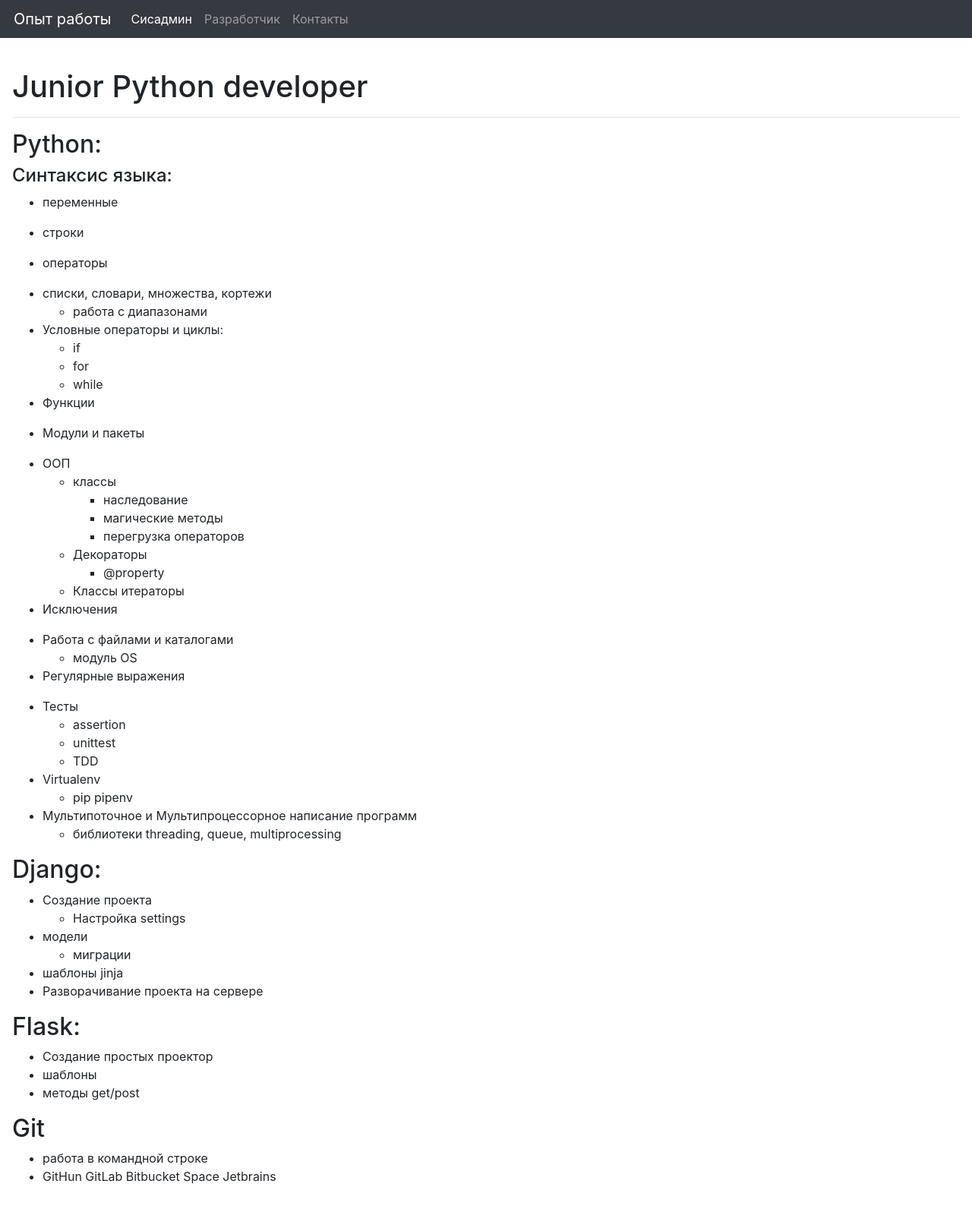
After one commit to Hazzari/aleksan_site_project, a Django app: page /developer/ in a window 1280 px wide. The commit adds this page. Shown: the whole page at 76% size. Run offline with Django 3.2, Linux system fonts and the light colour scheme; some libraries are stand-ins or nearby versions.

Commit message:
Добавил 3 страницы в шаблоны

```diff
--- a/homepage/urls.py
+++ b/homepage/urls.py
@@ -1,11 +1,15 @@
 from django.urls import path
+from django.conf.urls import url, include
+
 from . import views
 
-
-app_name = 'homepage_app'
-
+app_name = 'homepage'
 
 urlpatterns = [
     # path('', views.IndexPageView.as_view()),
-    path('', views.index),
+
+    path('sysadmin/', views.Sysadmin.as_view(), name='sysadmin'),
+    path('developer/', views.Developer.as_view(), name='developer'),
+    path('contacts/', views.Contacts.as_view(), name='contacts'),
+    url(r'^$', views.index, name='index'),
 ]
--- a/homepage/views.py
+++ b/homepage/views.py
@@ -9,6 +9,17 @@ def index(request):
 
     return render(request, 'homepage/index.html', args)
 
+
+class Sysadmin(TemplateView):
+    template_name = 'homepage/sysadmin.html'
+
+
+class Developer(TemplateView):
+    template_name = 'homepage/developer.html'
+
+
+class Contacts(TemplateView):
+    template_name = 'homepage/cont.html'
 #
 # class IndexPageView(TemplateView):
 #     # пустого класса уже достаточно чтобы сделать запрос
--- a/templates/homepage/base.html
+++ b/templates/homepage/base.html
@@ -9,6 +9,17 @@
     <!-- Bootstrap CSS -->
     <link rel="stylesheet" href="{% static 'aleksan_site_project/css/bootstrap.min.css' %}">
     <link rel="shortcut icon" type="image/png" href="{% static "images/favicon.ico" %}">
+    <style>
+        a:link {
+            color: #153ad0; /* Цвет ссылок */
+            padding: 2px; /* Поля вокруг текста */
+        }
+
+        a:hover {
+            background: #d0d02a; /* Цвет фона под ссылкой */
+            color: #ffe; /* Цвет ссылки */
+        }
+    </style>
     <title>
         {% block title %}
             Page!
@@ -17,13 +28,29 @@
 </head>
 {#Тело документа#}
 <body>
-
+<nav class="navbar navbar-expand-lg navbar-dark bg-dark">
+    <a class="navbar-brand" href="{% url 'homepage:index' %}">Опыт работы</a>
+    <button class="navbar-toggler" type="button" data-toggle="collapse" data-target="#navbarNav"
+            aria-controls="navbarNav" aria-expanded="false" aria-label="Toggle navigation">
+        <span class="navbar-toggler-icon"></span>
+    </button>
+    <div class="collapse navbar-collapse" id="navbarNav">
+        <ul class="navbar-nav">
+            <li class="nav-item active">
+                <a class="nav-link" href="{% url 'homepage:sysadmin' %}">Сисадмин <span class="sr-only">(current)</span></a>
+            </li>
+            <li class="nav-item">
+                <a class="nav-link" href="{% url 'homepage:developer' %}">Разработчик</a>
+            </li>
+            <li class="nav-item">
+                <a class="nav-link" href="{% url 'homepage:contacts' %}">Контакты</a>
+            </li>
+        </ul>
+    </div>
+</nav>
 {% block body %}
-
     <h1>Override me!</h1>
-
 {% endblock %}
-
 
 <script src="{% static 'aleksan_site_project/js/jquery.slim.min.js' %}"></script>
 <script src="{% static 'aleksan_site_project/js/bootstrap.min.js' %}"></script>
--- /dev/null
+++ b/templates/homepage/developer.html
@@ -0,0 +1,124 @@
+{% extends 'homepage/base.html' %}
+{% block title %}
+    Python разработчик
+{% endblock %}
+
+{% block body %}
+
+    <div class="mx-auto my-2 my-sm-3 my-lg-4 p-3">
+
+        <h1>Junior Python developer</h1>
+
+        <hr/>
+
+        <h2>Python:</h2>
+
+        <h4>Синтаксис языка:</h4>
+
+        <ul>
+            <li><p>переменные</p></li>
+            <li><p>строки</p></li>
+            <li><p>операторы</p></li>
+            <li>списки, словари, множества, кортежи
+
+                <ul>
+                    <li>работа с диапазонами</li>
+                </ul>
+            </li>
+            <li>Условные операторы и циклы:
+
+                <ul>
+                    <li>if</li>
+                    <li>for</li>
+                    <li>while</li>
+                </ul>
+            </li>
+            <li><p>Функции</p></li>
+            <li><p>Модули и пакеты</p></li>
+            <li>ООП
+
+                <ul>
+                    <li>классы
+
+                        <ul>
+                            <li>наследование</li>
+                            <li>магические методы</li>
+                            <li>перегрузка операторов</li>
+                        </ul>
+                    </li>
+                    <li>Декораторы
+
+                        <ul>
+                            <li>@рrореrtу</li>
+                        </ul>
+                    </li>
+                    <li>Классы итераторы</li>
+                </ul>
+            </li>
+            <li><p>Исключения</p></li>
+            <li>Работа с файлами и каталогами
+
+                <ul>
+                    <li>модуль OS</li>
+                </ul>
+            </li>
+            <li><p>Регулярные выражения</p></li>
+            <li>Тесты
+
+                <ul>
+                    <li>assertion</li>
+                    <li>unittest</li>
+                    <li>TDD</li>
+                </ul>
+            </li>
+            <li>Virtualenv
+
+                <ul>
+                    <li>pip pipenv</li>
+                </ul>
+            </li>
+            <li>Мультипоточное и Мультипроцессорное написание программ
+
+                <ul>
+                    <li>библиотеки threading, queue, multiprocessing</li>
+                </ul>
+            </li>
+        </ul>
+
+        <h2>Django:</h2>
+
+        <ul>
+            <li>Создание проекта
+
+                <ul>
+                    <li>Настройка settings</li>
+                </ul>
+            </li>
+            <li>модели
+
+                <ul>
+                    <li>миграции</li>
+                </ul>
+            </li>
+            <li>шаблоны jinja</li>
+            <li>Разворачивание проекта на сервере</li>
+        </ul>
+
+        <h2>Flask:</h2>
+
+        <ul>
+            <li>Создание простых проектор</li>
+            <li>шаблоны</li>
+            <li>методы get/post</li>
+        </ul>
+
+        <h2>Git</h2>
+
+        <ul>
+            <li>работа в командной строке</li>
+            <li>GitHun GitLab Bitbucket Space Jetbrains</li>
+        </ul>
+
+    </div>
+
+{% endblock %}
```
Also changed, not shown: templates/homepage/cont.html (added, +18 -0 lines), templates/homepage/index.html (+34 -113 lines), templates/homepage/sysadmin.html (added, +124 -0 lines).
